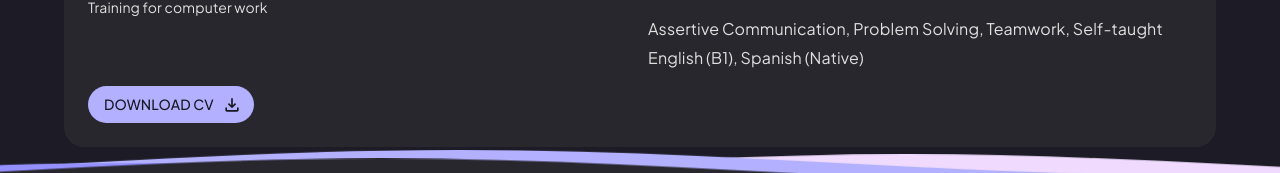
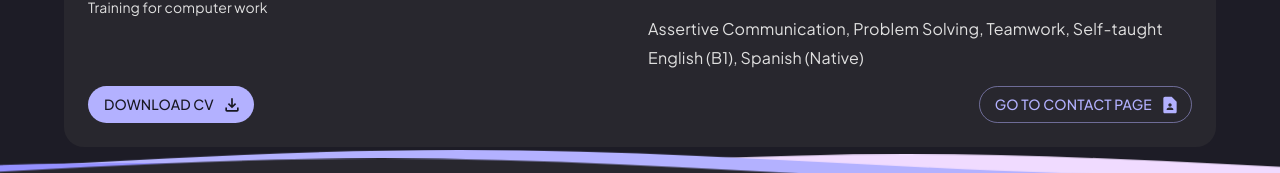
Before and after one commit to Elder-Meyer/personal-portfolio, a React (Vite) app: page /about-me in a window 1280 px wide. Shown: the part 869-1042 px from the top of the page. Built offline with nearby package versions, Linux system fonts and the light colour scheme.

Commit message:
4.0.202 Add new btn for back to contact form

```diff
--- a/src/views/about-me/AboutMe.jsx
+++ b/src/views/about-me/AboutMe.jsx
@@ -337,6 +337,14 @@ export const AboutMe = () => {
           <Grid item xs={7} component={Stack} justifyContent={"flex-start"} alignItems={"center"}>
             <ChipDownloadCV/>
           </Grid>
+          <Grid item xs={5} component={Stack} justifyContent={"flex-end"} alignItems={"center"}>
+            <IconButton color="primary" size="medium" sx={{ borderColor: "divider", borderWidth: 1, borderStyle: "solid", display: {xs: "flex", sm: "none"} }}>
+              <ContactPage fontSize="inherit" />
+            </IconButton>
+            <Button size="medium" variant="outlined" sx={{ borderRadius: 5, display: {xs: "none", sm: "flex"} }} endIcon={<ContactPage/>}>
+              Go to contact page
+            </Button>
+          </Grid>
         </Grid>
       </Paper>
     </Container>
```
